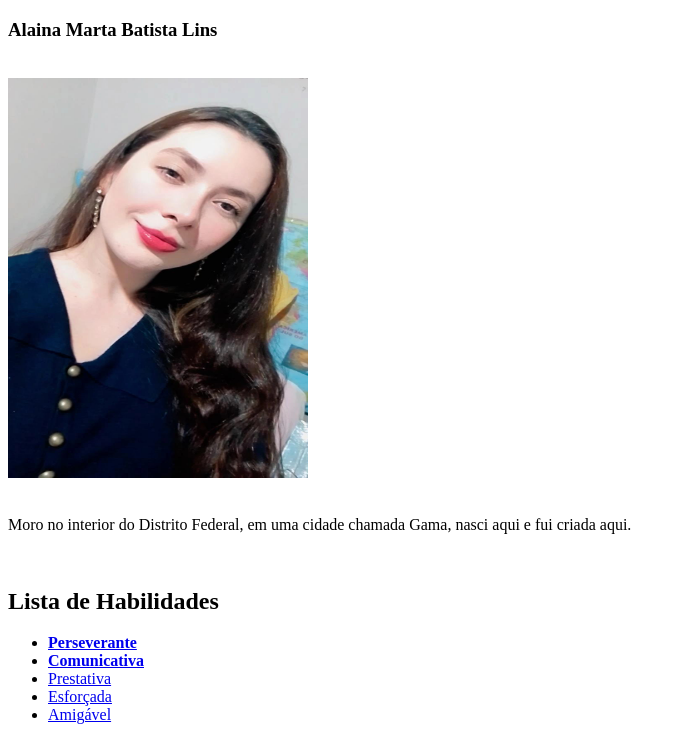
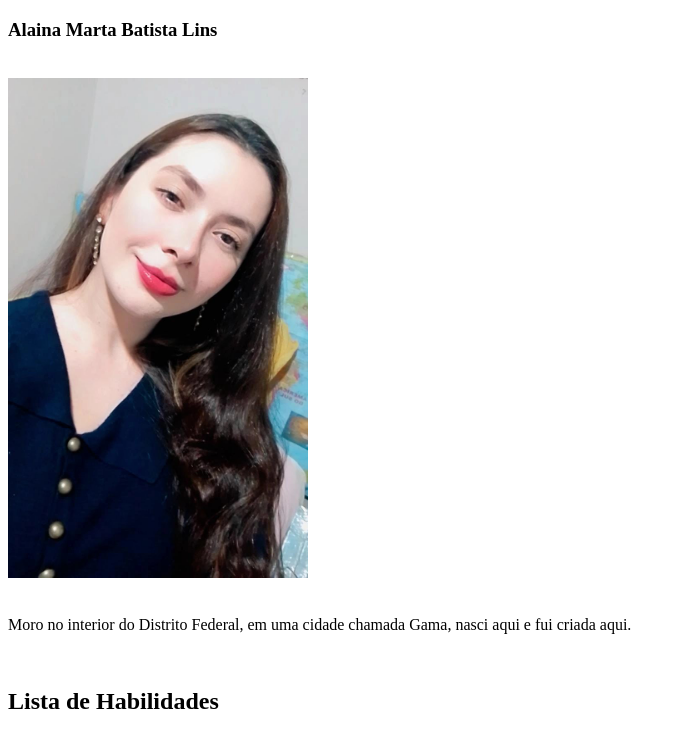
Before and after one commit to AlainaMarta/AlainaMarta.github.io, a plain HTML site: page index.html in a window 1280 px wide. Shown: the part 61-792 px from the top of the page, without its empty margins (0-686 px from the left). Drawn offline with Linux system fonts and the light colour scheme.

Commit message:
Arruma tamanho foto e cria branch

```diff
--- a/index.html
+++ b/index.html
@@ -3,12 +3,13 @@
   <head>
     <meta charset="UTF-8">
     <title>Portifólio</title>
+
   </head>
   <body>
     <h1>Portifólio</h1>
     <h3>Alaina Marta Batista Lins</h3>
     <br>
-    <img src="Fotinha.jpeg" alt="Foto da Alaina sorrindo" width="300px" height="400px">
+    <img src="Fotinha.jpeg" alt="Foto da Alaina sorrindo" width="300px" height="500px">
     <br>
     <br>
     <p>Moro no interior do Distrito Federal, em uma cidade chamada Gama, nasci aqui e fui criada aqui.</p>
```
